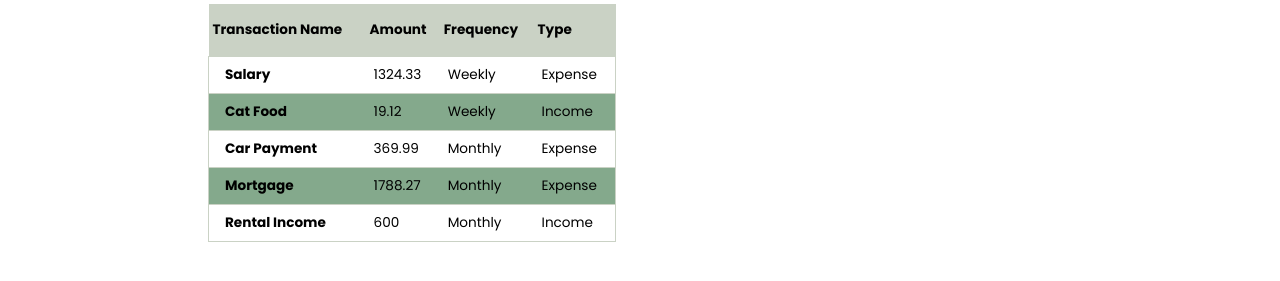
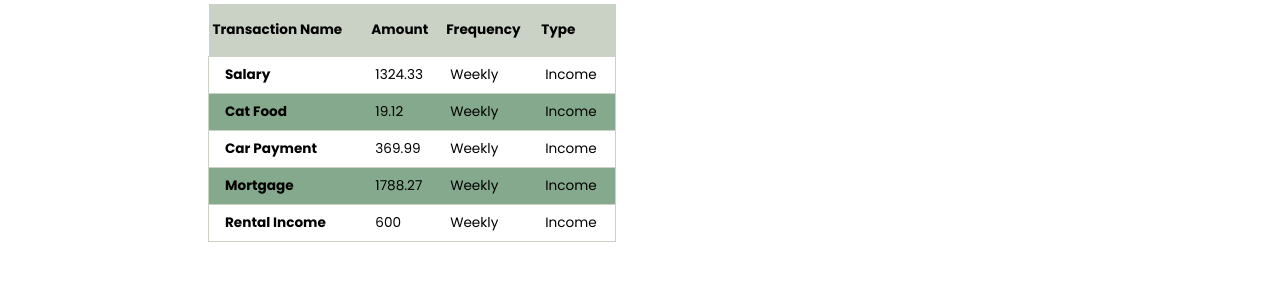
Before and after one commit to tyler-daigle/budget-predictor, a Vue app: page / in a window 1280 px wide. Shown: the part 135-416 px from the top of the page. Built offline with nearby package versions, Linux system fonts and the light colour scheme.

Commit message:
App.vue is working with the Transaction and TransactionList class

```diff
--- a/src/App.vue
+++ b/src/App.vue
@@ -27,8 +27,7 @@
 </template>
 
 <script>
-import frequencies from "./utils/frequencies";
-import transactionTypes from "./utils/transaction_types";
+import { Transaction, TransactionList } from "./classes/Transaction";
 
 import MainContainer from "./components/layout/MainContainer";
 
@@ -43,6 +42,50 @@ export default {
     MainContainer,
     TheTransactionTable,
   },
+  created() {
+    const transactions = [
+      {
+        id: 200,
+        name: "Salary",
+        amount: 1324.33,
+        frequency: Transaction.frequencies.weekly,
+        type: Transaction.types.income,
+      },
+      {
+        id: 201,
+        name: "Cat Food",
+        amount: 19.12,
+        frequency: Transaction.frequencies.weekly,
+        type: Transaction.types.income,
+      },
+      {
+        id: 202,
+        name: "Car Payment",
+        amount: 369.99,
+        frequency: Transaction.frequencies.weekly,
+        type: Transaction.types.income,
+      },
+      {
+        id: 203,
+        name: "Mortgage",
+        amount: 1788.27,
+        frequency: Transaction.frequencies.weekly,
+        type: Transaction.types.income,
+      },
+      {
+        id: 204,
+        name: "Rental Income",
+        amount: 600.0,
+        frequency: Transaction.frequencies.weekly,
+        type: Transaction.types.income,
+      },
+    ];
+    transactions.forEach((t) =>
+      this.transactionList.add(
+        new Transaction(t.name, t.amount, t.frequency, t.type)
+      )
+    );
+  },
   data() {
     // income type: {id: 0, name: "Whatever", amount: 324.33, frequency:"daily | weekly | biweekly | monthly | Date()" }
     // expense type: {id: 0, name: "", amount: -122.32, frequency: "daily | weekly | biweekly | monthly | Date()" }
@@ -50,61 +93,37 @@ export default {
     // expenses negative and the income positive.
 
     return {
-      transactions: [
-        {
-          id: 200,
-          name: "Salary",
-          amount: 1324.33,
-          frequency: frequencies.weekly,
-          type: transactionTypes.expense,
-        },
-        {
-          id: 201,
-          name: "Cat Food",
-          amount: 19.12,
-          frequency: frequencies.weekly,
-          type: transactionTypes.income,
-        },
-        {
-          id: 202,
-          name: "Car Payment",
-          amount: 369.99,
-          frequency: frequencies.monthly,
-          type: transactionTypes.expense,
-        },
-        {
-          id: 203,
-          name: "Mortgage",
-          amount: 1788.27,
-          frequency: frequencies.monthly,
-          type: transactionTypes.expense,
-        },
-        {
-          id: 204,
-          name: "Rental Income",
-          amount: 600.0,
-          frequency: frequencies.monthly,
-          type: transactionTypes.income,
-        },
-      ],
+      transactionList: new TransactionList(),
       dialogVisible: false,
       transactionToEdit: null,
     };
   },
+  computed: {
+    transactions() {
+      return this.transactionList.getAll();
+    },
+  },
   methods: {
     addTransaction(transaction) {
-      this.transactions.push(transaction);
+      const t = new Transaction(
+        transaction.name,
+        transaction.amount,
+        transaction.frequency,
+        transaction.type
+      );
+      this.transactionList.add(t);
       this.closeDialog();
     },
     editTransaction(transaction) {
       // replaces the edited transaction with the new one.
-      this.transactions = this.transactions.map((t) => {
-        if (t.id === transaction.id) {
-          return transaction;
-        } else {
-          return t;
-        }
-      });
+      // this.transactions = this.transactions.map((t) => {
+      //   if (t.id === transaction.id) {
+      //     return transaction;
+      //   } else {
+      //     return t;
+      //   }
+      // });
+      this.transactionList.updateTransaction(transaction);
       this.closeDialog();
     },
     // displayAddTransActionDialog() is the handler for when the "Add Transaction" button is pressed.
@@ -118,7 +137,7 @@ export default {
     // is sent to the AddTransactionDialog so that the form is prepopulated with the information
     // from the already entered transaction. The user can then edit the transaction.
     displayEditTransactionDialog(id) {
-      const transaction = this.transactions.find((t) => t.id === id);
+      const transaction = this.transactionList.getTransaction({ id: id });
       this.transactionToEdit = transaction;
       this.showDialog();
     },
--- a/src/classes/Transaction.js
+++ b/src/classes/Transaction.js
@@ -78,5 +78,19 @@ export class TransactionList {
     return this.list.filter(t => t.type === type);
   }
 
+  // updateTransaction() doesn't allow you to update the IDs of the Transactions
+  updateTransaction(transaction) {
+    let list = this.list.map(item => {
+      if (item.id !== transaction.id) {
+        return item;
+      } else {
+        return transaction; // the updated transaction to replace
+      }
+    });
+    this.list = list;
+  }
+  getAll() {
+    return [...this.list];
+  }
 
 }
--- a/src/components/UI/AddTransactionDialog.vue
+++ b/src/components/UI/AddTransactionDialog.vue
@@ -61,8 +61,9 @@
 </template>
 
 <script>
-import frequencies from "../../utils/frequencies";
-import transactionTypes from "../../utils/transaction_types";
+// import frequencies from "../../utils/frequencies";
+// import transactionTypes from "../../utils/transaction_types";
+import { Transaction } from "../../classes/Transaction";
 
 import getNextId from "../../utils/id";
 import OptionSelector from "./OptionSelector";
@@ -88,10 +89,10 @@ export default {
         : "",
       transactionFrequency: this.transactionData
         ? this.transactionData.frequency
-        : frequencies.weekly,
+        : Transaction.frequencies.weekly,
       transactionType: this.transactionData
         ? this.transactionData.type
-        : transactionTypes.expense,
+        : Transaction.types.expense,
     };
   },
   computed: {
@@ -103,10 +104,10 @@ export default {
       }
     },
     frequencyChoices() {
-      return Object.values(frequencies);
+      return Object.values(Transaction.frequencies);
     },
     transactionTypeChoices() {
-      return Object.values(transactionTypes);
+      return Object.values(Transaction.types);
     },
   },
   methods: {
```
Also changed, not shown: 1 other file (tests, documents, lock files or other folders).
